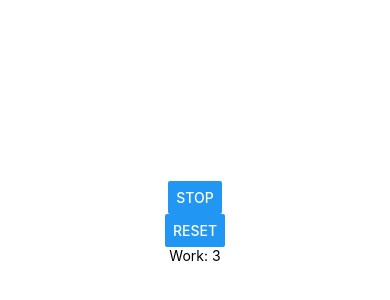
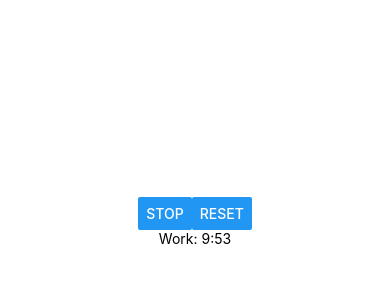
Before and after one commit to Li-Victor/Pomodoro-rn, a React Native app: screen / in a window 390 px wide. Shown: the part 200-500 px from the top of the page. Built offline with nearby package versions, Linux system fonts and the light colour scheme.

Commit message:
have in row buttons, and display correct timers in minutes and seconds

```diff
--- /dev/null
+++ b/Buttons.js
@@ -0,0 +1,25 @@
+import React from 'react';
+import { StyleSheet, View, Button } from 'react-native';
+import PropTypes from 'prop-types';
+
+const styles = StyleSheet.create({
+  container: {
+    flexDirection: 'row'
+  }
+});
+
+const Buttons = ({ onPressButton, onPressReset, stopped }) => (
+  <View style={styles.container}>
+    <Button title={stopped ? 'Start' : 'Stop'} onPress={onPressButton} />
+    <Button title="Reset" onPress={onPressReset} />
+  </View>
+);
+
+Buttons.propTypes = {
+  onPressButton: PropTypes.func.isRequired,
+  onPressReset: PropTypes.func.isRequired,
+  stopped: PropTypes.bool.isRequired
+}
+
+
+export default Buttons;
--- a/Timer.js
+++ b/Timer.js
@@ -1,19 +1,20 @@
 import React from 'react';
-import { View, Text, Button, Vibration } from 'react-native';
+import { View, Text, Vibration } from 'react-native';
 import PropTypes from 'prop-types';
 
 import TimerDisplay from './TimerDisplay';
+import Buttons from './Buttons';
 
 const DURATION = 10000;
-const breakLength = 5;
-const workLength = 10;
+const breakLength = 5; // in minutes
+const workLength = 10; // in minutes
 
 class Timer extends React.Component {
   state = {
     stopped: false,
-    breakLength,
-    workLength,
-    timer: workLength,
+    breakLength: breakLength * 60000, // in ms
+    workLength: workLength * 60000, // in ms
+    timer: workLength * 60000,
     isBreak: false
   }
 
@@ -52,8 +53,8 @@ class Timer extends React.Component {
         isBreak: !prevState.isBreak
       }));
     } else {
-      if (timer === 1) Vibration.vibrate(DURATION);
-      this.setState((prevState) => ({ timer: prevState.timer - 1 }));
+      if (timer === 1000) Vibration.vibrate(DURATION);
+      this.setState((prevState) => ({ timer: prevState.timer - 1000 }));
     }
   }
 
@@ -70,8 +71,7 @@ class Timer extends React.Component {
     const { stopped, timer, isBreak } = this.state;
     return (
       <React.Fragment>
-        <Button title={stopped ? 'Start' : 'Stop'} onPress={this.onPressButton} />
-        <Button title="Reset" onPress={this.onPressReset} />
+        <Buttons onPressButton={this.onPressButton} onPressReset={this.onPressReset} stopped={stopped} />
         <TimerDisplay timer={timer} isBreak={isBreak} />
       </React.Fragment>
     );
--- a/TimerDisplay.js
+++ b/TimerDisplay.js
@@ -2,10 +2,17 @@ import React from 'react';
 import { Text } from 'react-native';
 import PropTypes from 'prop-types';
 
+// displays in minute:second
+function display(timer) {
+  const minutes = Math.floor(timer / 60000);
+  const seconds = timer % 60000 / 1000;
 
+  const displaySeconds = seconds < 10 ? `0${seconds}` : seconds
+  return `${minutes}:${displaySeconds}`;
+}
 const TimerDisplay = ({ timer, isBreak }) => (
   <React.Fragment>
-    { isBreak ? (<Text>Break: {timer}</Text>) : (<Text>Work: {timer}</Text>) }
+    { isBreak ? (<Text>Break: {display(timer)}</Text>) : (<Text>Work: {display(timer)}</Text>) }
   </React.Fragment>
 );
 
```
